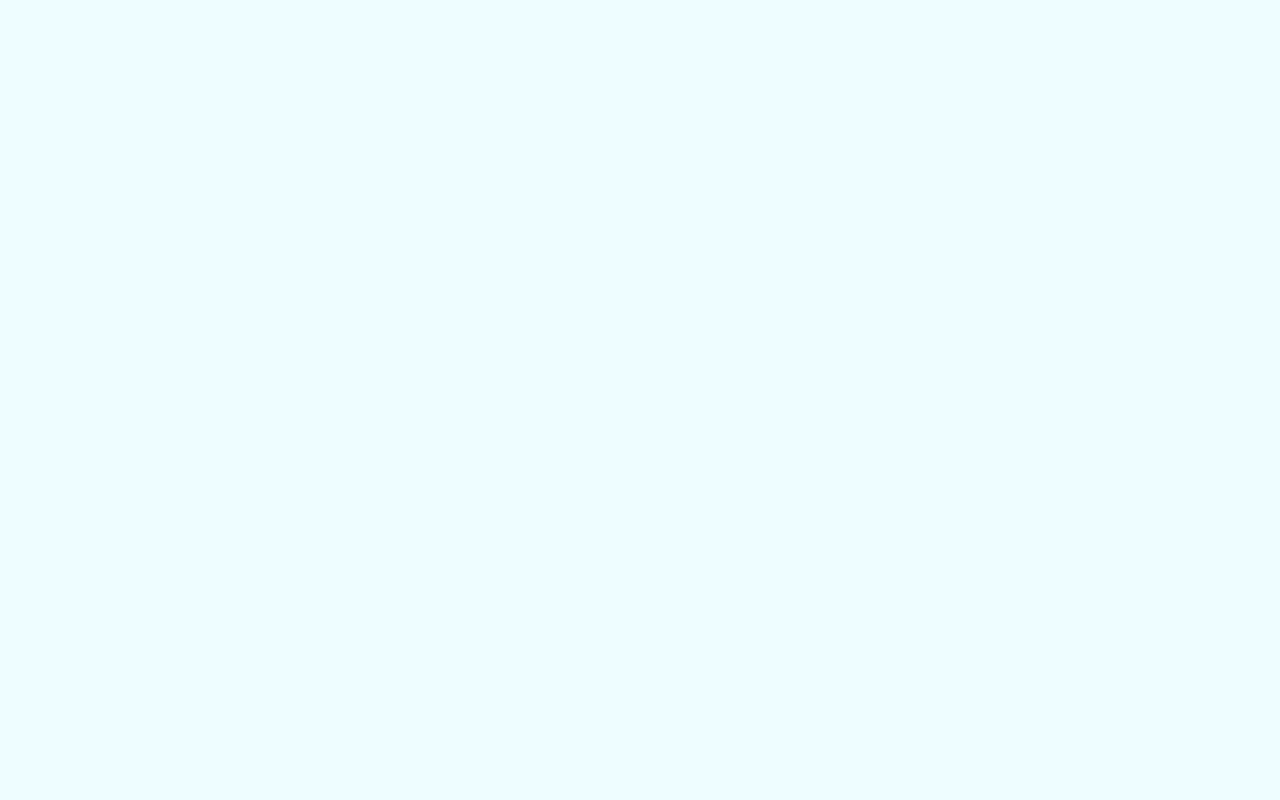
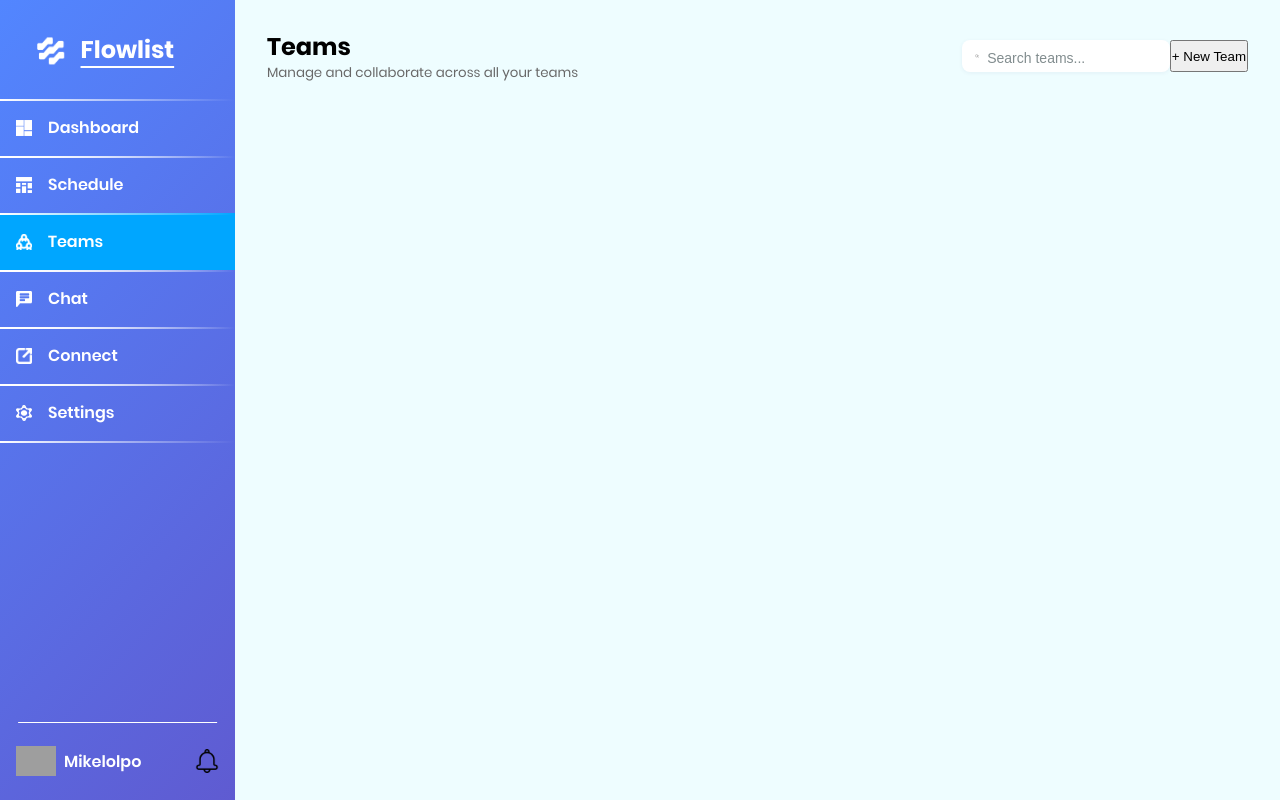
Before and after one commit to Mikelolpo10/Flowlist, a React (Vite) app in the folder Flowlist/: page /teams in a window 1280 px wide. Before the commit this address had no page. Built offline with nearby package versions, Linux system fonts and the light colour scheme; grey boxes are pictures that could not be loaded.

Commit message:
idk lagi kerjain animasi homepage

```diff
--- a/Flowlist/src/App.css
+++ b/Flowlist/src/App.css
@@ -1,4 +1,6 @@
 .root-container {
+  padding: 2rem;
   display: flex;
+  flex-direction: column;
   width: 100%;
 }
--- a/Flowlist/src/App.jsx
+++ b/Flowlist/src/App.jsx
@@ -5,6 +5,7 @@ import MainLayout from '@components/MainLayout.jsx'
 import Homepage from './pages/Homepage/Homepage.jsx'
 import Dashboard from './pages/Dashboard/Dashboard.jsx'
 import Schedule from './pages/Schedule/Schedule.jsx'
+import TeamsPage from './pages/Teams/TeamsPage.jsx'
 import './App.css'
 
 function App() {
@@ -58,8 +59,8 @@ function App() {
             />}
           />
           <Route
-            path='/schedule'
-            element={<Schedule
+            path='/teams'
+            element={<TeamsPage
               userData={userData}
               pageVariant={pageVariant}
             />}
--- a/Flowlist/src/pages/Dashboard/Dashboard.css
+++ b/Flowlist/src/pages/Dashboard/Dashboard.css
@@ -1,5 +1,4 @@
 #dashboard-container {
-  padding: 2rem;
   display: flex;
   flex-direction: column;
   width: 100%;
--- a/Flowlist/src/pages/Dashboard/Dashboard.jsx
+++ b/Flowlist/src/pages/Dashboard/Dashboard.jsx
@@ -44,8 +44,7 @@ export default function Dashboard({ pageVariant, userData }) {
     <>
       <title>Dashboard</title>
 
-      <div className="root-container">
-        <motion.main
+      <motion.div className="root-container"
         id="dashboard-container"
         variants={pageVariant}
         initial='initial'
@@ -53,6 +52,7 @@ export default function Dashboard({ pageVariant, userData }) {
         exit='exit'
         transition={{ duration: 0.3 }}
       >
+        <main>
           <div id="main-top-container">
             <section id="greetings-container">
               <h2>Hello, Username.</h2>
@@ -134,8 +134,8 @@ export default function Dashboard({ pageVariant, userData }) {
               data={meetingList}
             />
           </div>
-        </motion.main>
-      </div>
+        </main>
+      </motion.div>
     </>
   )
 }
--- a/Flowlist/src/pages/Homepage/Homepage.jsx
+++ b/Flowlist/src/pages/Homepage/Homepage.jsx
@@ -1,4 +1,5 @@
-import { motion } from 'motion/react'
+import { motion, scale } from 'motion/react'
+import { useEffect, useState } from 'react'
 import Button from '@components/Button.jsx'
 import FeatureCard from './FeatureCard.jsx'
 import logoPattern1 from '@assets/misc/logo-pattern-1.png'
@@ -10,6 +11,17 @@ import logoPattern6 from '@assets/misc/logo-pattern-6.png'
 import './Homepage.css'
 
 export default function Homepage({ pageVariant, userData }) {
+  const [patternAnimate, setPatternAnimate] = useState(false)
+  const patternVariants = {
+    hidden: { opacity: '0', scale: '0' },
+    popOut: { opacity: '1', scale: '1', transition: {
+      type: 'spring', damping: '15'
+    }},
+    animate: {
+      y: [0, -15, 0],
+      x: [0, 10, 0],
+    }
+  }
   const logoPatterns = [
     logoPattern1,
     logoPattern2,
@@ -19,11 +31,16 @@ export default function Homepage({ pageVariant, userData }) {
     logoPattern6
   ]
 
-  return (
+  // useEffect(() => {
+  //   if (patternAnimate) {
+
+  //   }
+  // }, [patternAnimate])
+
+  return ( // Aku mau animasi background pattern muncul kayak pop gitu setelah page utama selesai slide terus baru gerak gerak sendiri
     <>
       <title>Homepage</title>
 
-      <div className="root-container">
       <motion.main
         id="homepage-container"
         variants={pageVariant}
@@ -31,6 +48,7 @@ export default function Homepage({ pageVariant, userData }) {
         animate='animate'
         exit='exit'
         transition={{ duration: 0.3 }}
+        onAnimationComplete={() => setPatternAnimate(true)}
       >
         <div id="primary-top-container">
           <h1>A better way to organize your schedule<br /> powered by Flowlists</h1>
@@ -73,7 +91,6 @@ export default function Homepage({ pageVariant, userData }) {
           />
         ))}
       </motion.main>
-      </div>
     </>
   )
 }
--- a/Flowlist/src/pages/Schedule/Schedule.css
+++ b/Flowlist/src/pages/Schedule/Schedule.css
@@ -1,28 +1,41 @@
 #schedule-container {
-  padding: 2rem;
   display: flex;
   height: 100vh;
   width: 100%;
 }
 
 #header-container {
+  position: relative;
   padding: 0 2rem;
   display: flex;
   height: fit-content;
   width: 100%;
-  border-bottom: solid #385D75 2px;
+}
+
+#header-container::before {
+  content: '';
+  position: absolute;
+  left: 0;
+  bottom: 0;
+  height: 2px;
+  width: 100%;
+  background-color: #385D75;
 }
 
 #header-container h1 {
-  transform: translateY(-0.5rem);
+  font-size: 1.7rem;
+  transform: translateY(-0.2rem);
 }
 
 #team-members-container {
+  margin-left: auto;
+  padding-right: 1rem;
   display: flex;
   height: fit-content;
-  margin-left: auto;
+  gap: 5px;
+  transform: translateY(-0.2rem);
 }
 
 #team-members-container img {
-  width: 2.5rem;
+  width: 2.3rem;
 }
--- a/Flowlist/src/pages/Schedule/Schedule.jsx
+++ b/Flowlist/src/pages/Schedule/Schedule.jsx
@@ -1,6 +1,6 @@
 import { motion } from 'motion/react'
 import logoAddUser from '@assets/logo/logo-add-user.png'
-import logoProfile from '@assets/logo/sidebar/logo-profile.png'
+import logoMember from '@assets/logo/sidebar/logo-profile.png'
 import './Schedule.css'
 
 export default function Schedule({ pageVariant, userData }) {
@@ -20,6 +20,9 @@ export default function Schedule({ pageVariant, userData }) {
           <header id='header-container'>
             <h1>Mutiara team</h1>
             <div id='team-members-container'>
+              <img id='add-team-member' src={logoMember}/>
+              <img src={logoMember}/>
+              <img src={logoMember}/>
               <img src={logoAddUser}/>
             </div>
           </header>
--- /dev/null
+++ b/Flowlist/src/pages/Teams/TeamsPage.css
@@ -0,0 +1,56 @@
+#teams-container {
+  padding: 2rem;
+}
+
+header {
+  display: flex;
+  align-items: center;
+  height: 3rem;
+  width: 100%;
+}
+
+#header-left h1 {
+  font-size: 1.5rem;
+}
+
+#header-left small {
+  display: flex;
+  color: #686868;
+  transform: translateY(-5%);
+}
+
+#header-right {
+  margin-left: auto;
+  display: flex;
+  height: 2rem;
+}
+
+#search-bar {
+  padding: 0.35rem;
+  display: flex;
+  align-items: center;
+  width: 13rem;
+  border: none;
+  border-radius: 0.5rem;
+  background-color: white;
+  box-shadow: 0 1px 4px rgba(30,40,100,0.06);
+  transition: border-color 0.2s;
+}
+
+#search-bar input::placeholder {
+  color: rgb(130, 141, 143);
+  font-size: 14px;
+  font-weight: 500;
+  transform: translateY(10%);
+}
+
+#search-bar svg {
+  margin: 0 0.5rem;
+  display: flex;
+  height: 1rem;
+  width: 1rem;
+}
+
+#search-bar input {
+  border: none;
+}
--- /dev/null
+++ b/Flowlist/src/pages/Teams/TeamsPage.jsx
@@ -0,0 +1,35 @@
+import { motion } from 'motion/react'
+import './TeamsPage.css'
+
+export default function TeamsPage({ pageVariant, userData }) {
+  return (
+    <>
+      <motion.div className='root-container'
+        variants={pageVariant}
+        initial='initial'
+        animate='animate'
+        exit='exit'
+        transition={{ duration: 0.3 }}
+      >
+        <header>
+          <div id='header-left'>
+            <h1>Teams</h1>
+            <small>Manage and collaborate across all your teams</small>
+          </div>
+          <div id='header-right'>
+            <div id='search-bar'>
+              <svg viewBox="0 0 24 24" fill="none" stroke="#686868" strokeWidth="2" strokeLinecap="round" strokeLinejoin="round"><circle cx="11" cy="11" r="8"/><path d="m21 21-4.35-4.35"/></svg>
+              <input placeholder="Search teams..."/>
+            </div>
+            <button>+ New Team</button>
+          </div>
+        </header>
+
+        <main id='teams-container'>
+          <div></div>
+        </main>
+
+      </motion.div>
+    </>
+  )
+}
```
Also changed, not shown: Flowlist/src/assets/images/logo/logo-add-user.png. Lines whose indentation alone changed are shown as unchanged.
